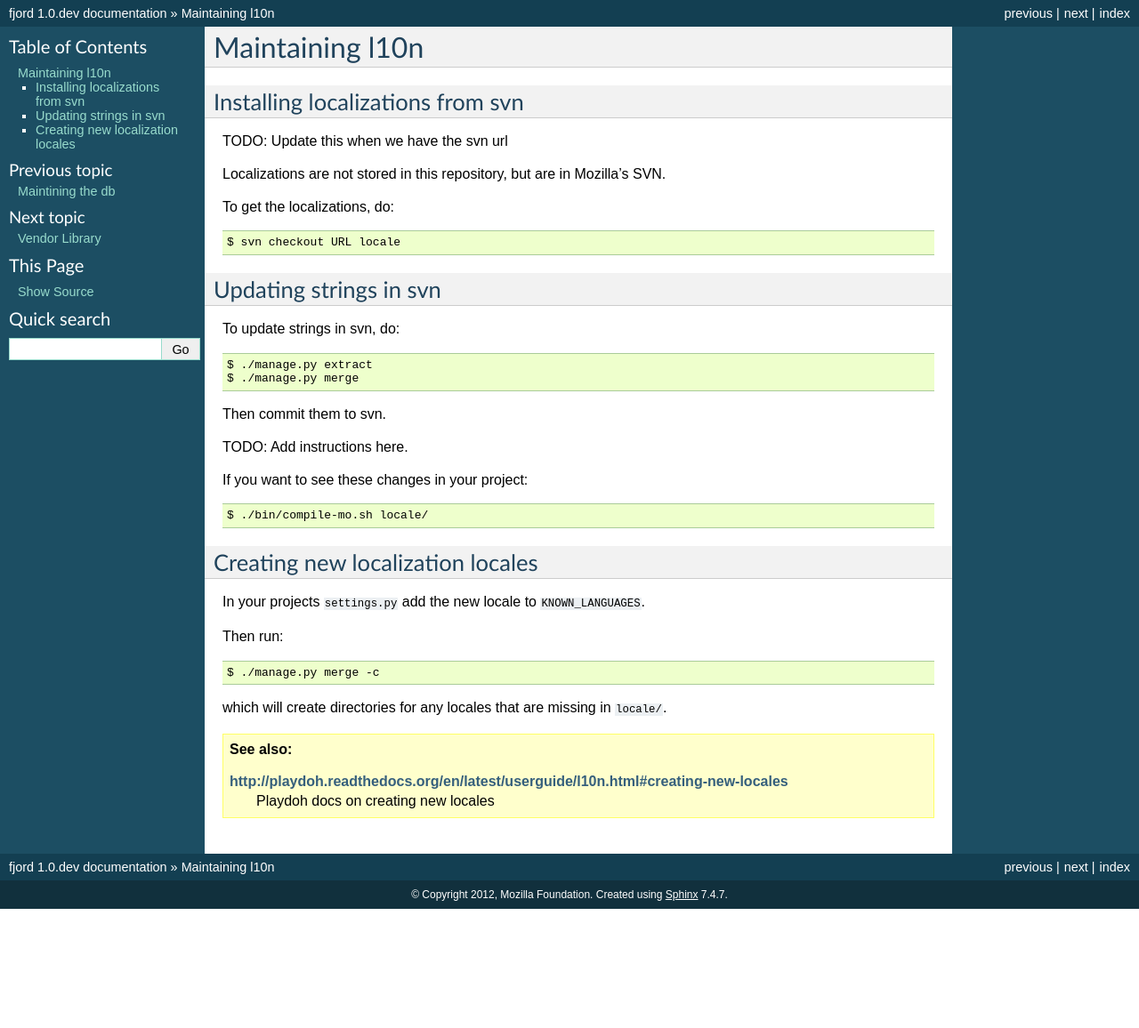
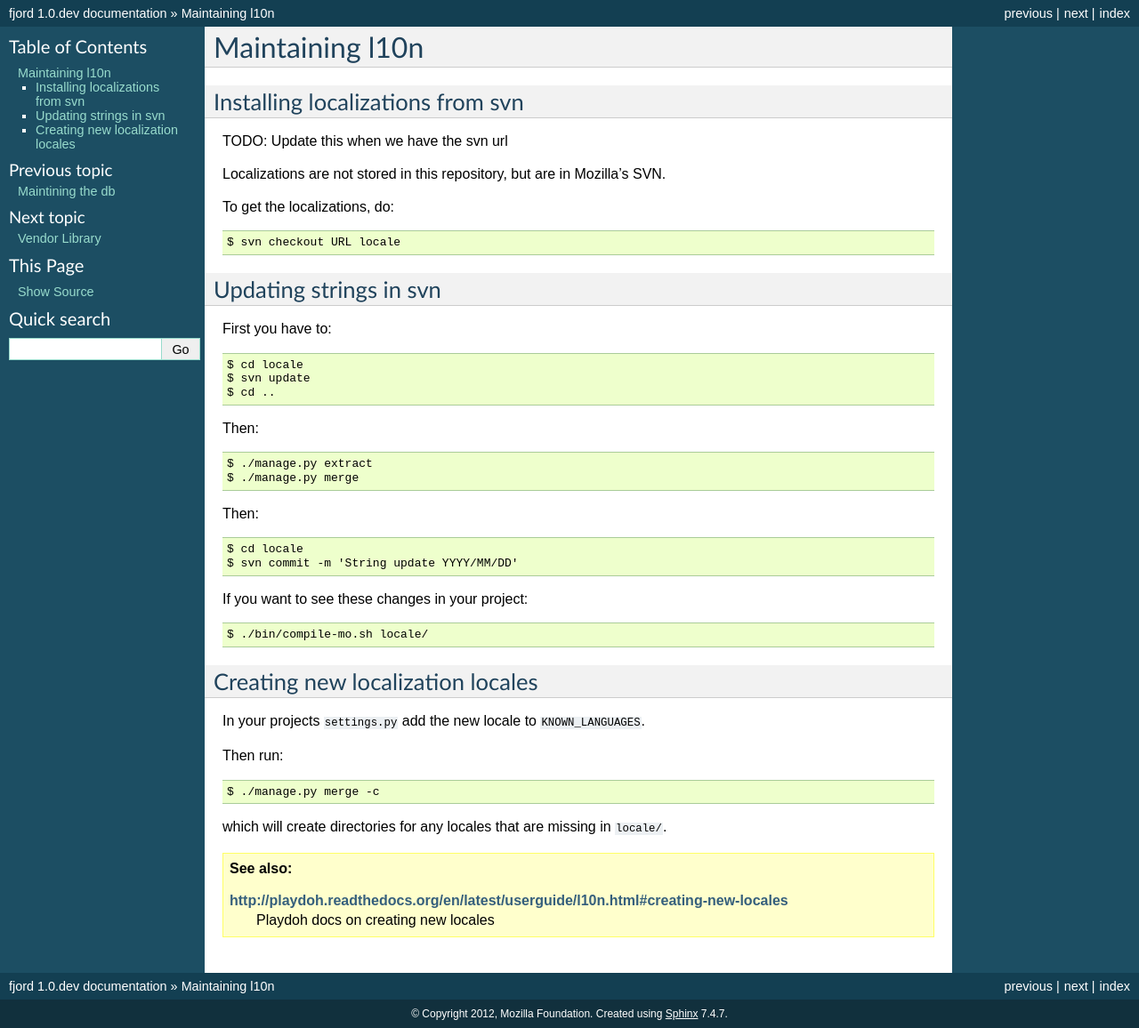
Before and after one commit to mozilla/fjord, a Sphinx documentation site: the page built from docs/l10n.rst, in a window 1280 px wide. Shown: the whole page at 89% size. Built offline with Sphinx 7.4.7, drawn with Linux system fonts in a browser that asks for light colours; before the commit the page ends 1022 px from its top, so only the background shows below that.

Commit message:
Fix l10n updates from ricky's comments

```diff
--- a/docs/l10n.rst
+++ b/docs/l10n.rst
@@ -19,16 +19,21 @@ To get the localizations, do::
 Updating strings in svn
 =======================
 
-To update strings in svn, do::
+First you have to::
+
+    $ cd locale
+    $ svn update
+    $ cd ..
+
+Then::
 
     $ ./manage.py extract
     $ ./manage.py merge
 
+Then::
 
-Then commit them to svn.
-
-TODO: Add instructions here.
-
+    $ cd locale
+    $ svn commit -m 'String update YYYY/MM/DD'
 
 If you want to see these changes in your project::
 
```
